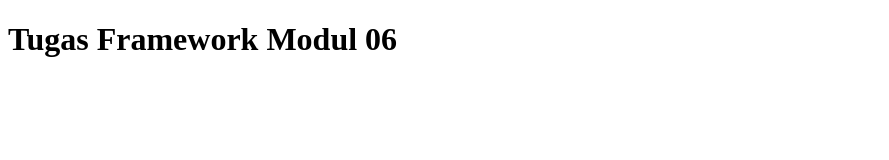
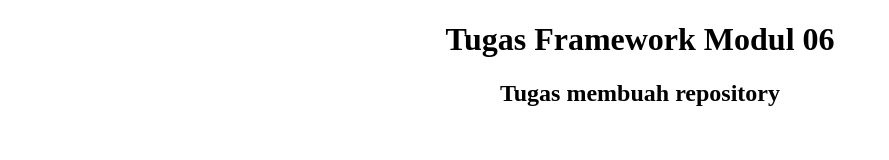
Before and after one commit to HgRayhan08/boostrap-clone, a plain HTML site: page index.html in a window 1280 px wide. Shown: the whole page, without its empty margins (0-889 px from the left). Drawn offline with Linux system fonts and the light colour scheme.

Commit message:
update pada file develop

```diff
--- a/index.html
+++ b/index.html
@@ -6,6 +6,9 @@
         <title>Document</title>
     </head>
     <body>
-        <h1>Tugas Framework Modul 06</h1>
+        <center>
+            <h1>Tugas Framework Modul 06</h1>
+            <h2>Tugas membuah repository</h2>
+        </center>
     </body>
 </html>
```
